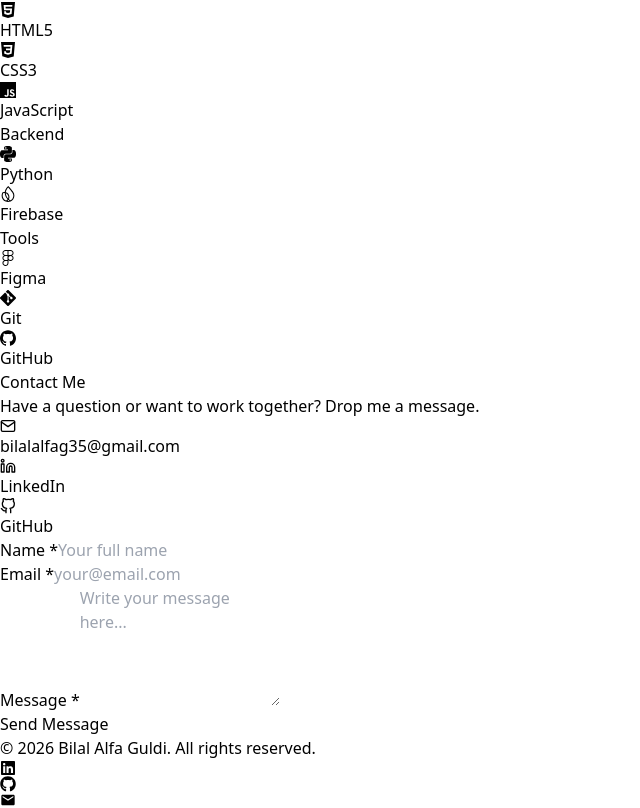
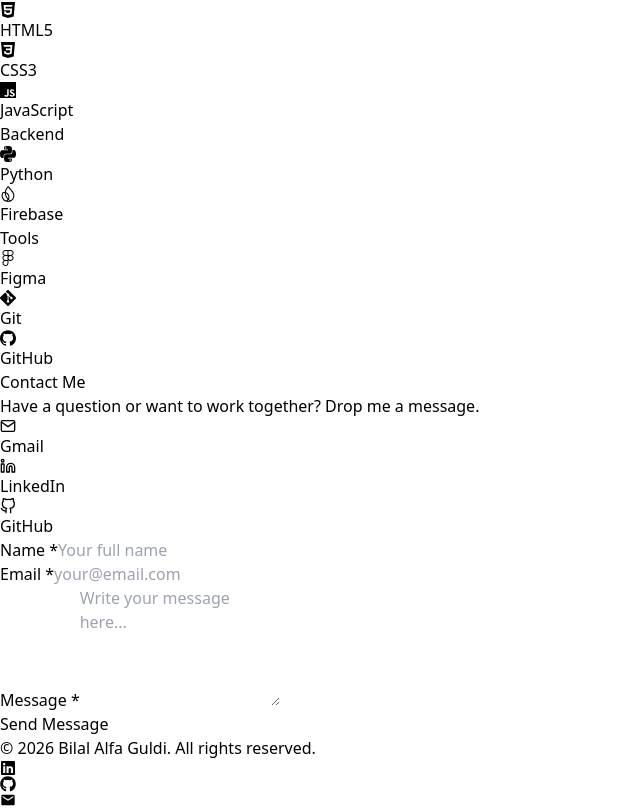
Before and after one commit to Bilalalfa/Portofolio-Bilal-Alfa-Guldi, a React (Vite) app: page / in a window 1280 px wide. Shown: the part 2887-3695 px from the top of the page, without its empty margins (0-640 px from the left). Built offline with nearby package versions, Linux system fonts and the light colour scheme.

Commit message:
Perbarui kontak Gmail

```diff
--- a/src/components/sections/ContactSection.jsx
+++ b/src/components/sections/ContactSection.jsx
@@ -64,7 +64,7 @@ const ContactSection = () => {
             className="flex items-center gap-2 text-gray-600 hover:text-blue-600 focus-visible:outline focus-visible:outline-2 focus-visible:outline-offset-2 focus-visible:outline-blue-600 transition-colors"
           >
             <FiMail className="w-5 h-5" />
-            <span>bilalalfag35@gmail.com</span>
+            <span>Gmail</span>
           </a>
           <a
             href="https://www.linkedin.com/in/bilalalfaguldi/"
```
